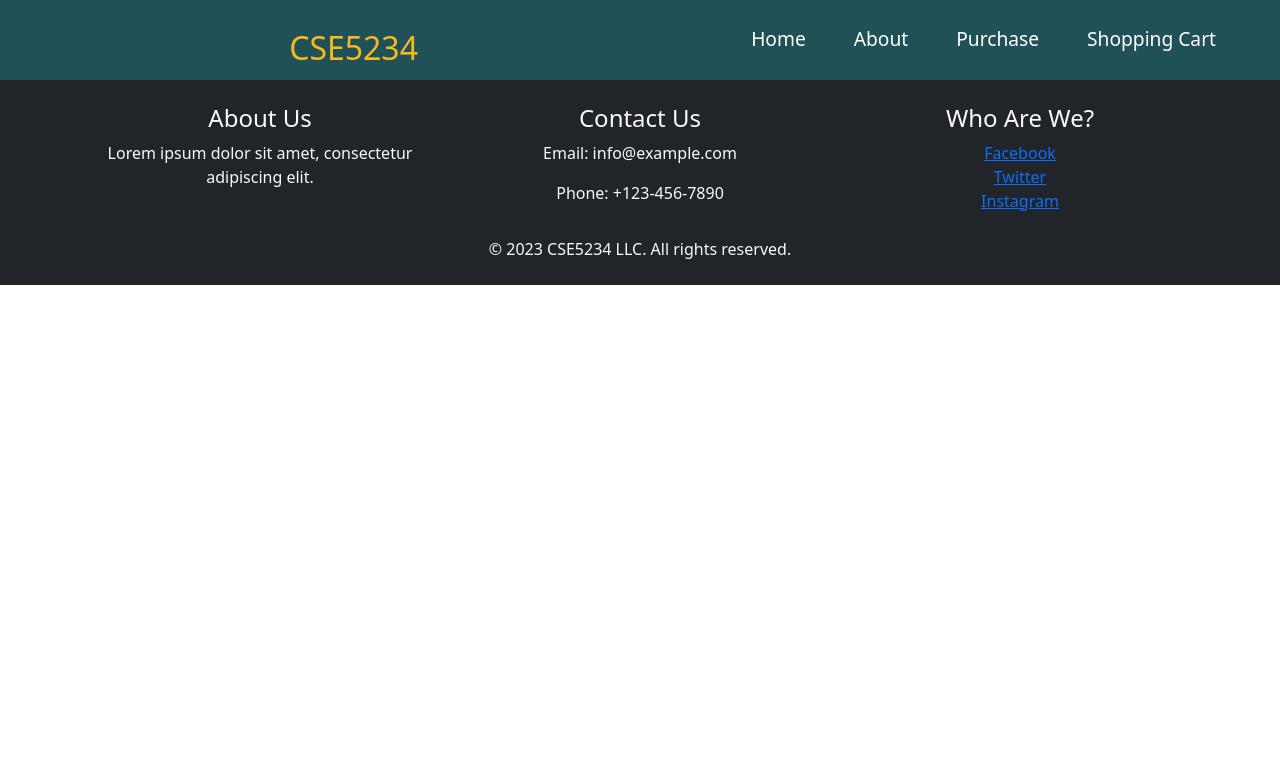
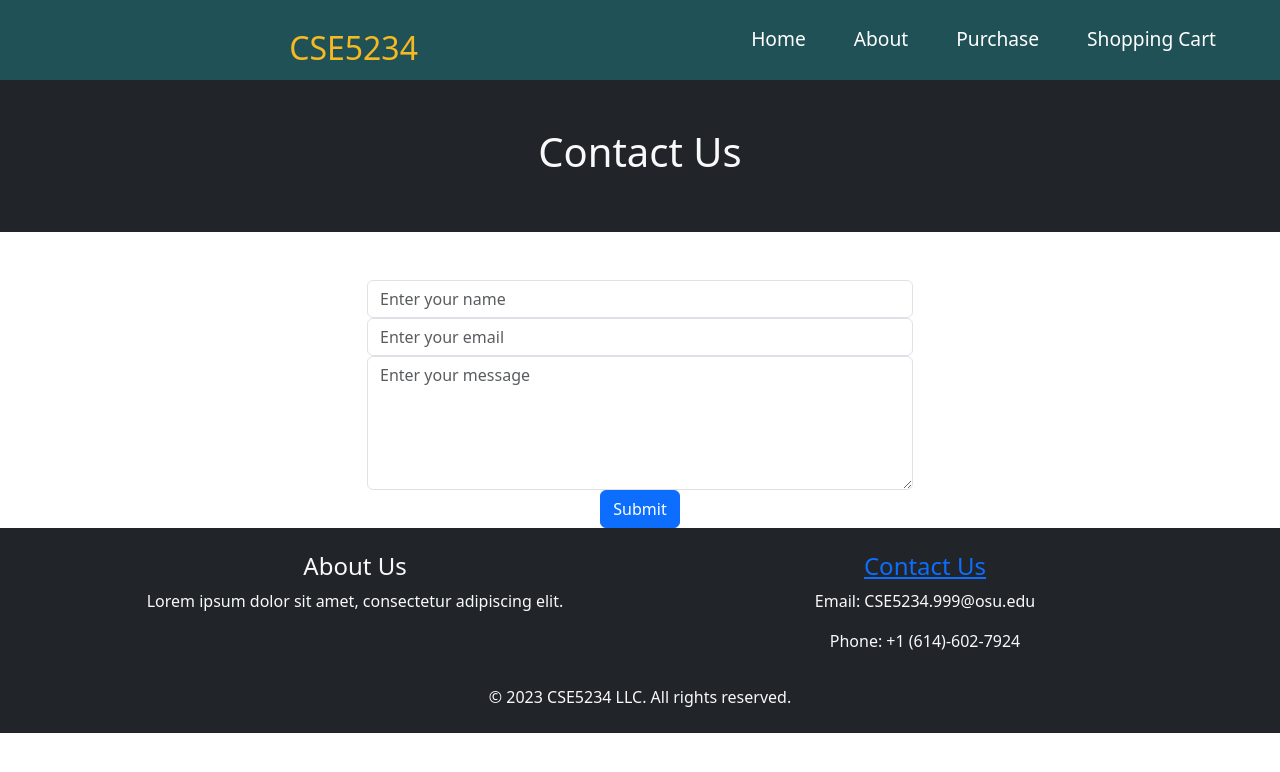
Before and after one commit to wyashar/cse5234, a React (Create React App) app: page /contactus in a window 1280 px wide. Shown: the top 772 px of the page. Built offline with nearby package versions, Linux system fonts and the light colour scheme.

Commit message:
creadted contactUs page

```diff
--- a/src/App.js
+++ b/src/App.js
@@ -8,6 +8,7 @@ import PaymentEntry from './paymentEntry';
 import ShippingEntry from './shippingEntry';
 import ViewOrder from './viewOrder';
 import ViewConfirmation from './Confirmation';
+import ContactUs from "./contactus"
 
 import Footer from "./components/footer";
 import Home from './components/home';
@@ -34,6 +35,7 @@ function App() {
       <Route path='/purchase/shippingEntry' element={<ShippingEntry/>} />
       <Route path='/purchase/viewOrder' element={<ViewOrder/>} />
       <Route path='/purchase/viewConfirmation' element={<ViewConfirmation/>} />
+      <Route path='/contactus' element={<ContactUs/>} />
       </Routes>
       </div>
       <Footer />
--- a/src/components/footer.js
+++ b/src/components/footer.js
@@ -1,23 +1,20 @@
 import React from 'react';
+import {Link} from "react-router-dom"
 
 const Footer = () => (
   <footer className="bg-dark text-light py-4">
     <div className="container">
       <div className="row">
-        <div className="col-md-4">
+        <div className="col-md-6">
           <h4>About Us</h4>
           <p>Lorem ipsum dolor sit amet, consectetur adipiscing elit.</p>
         </div>
-        <div className="col-md-4">
-          <h4>Contact Us</h4>
-          <p>Email: info@example.com</p>
-          <p>Phone: +123-456-7890</p>
-        </div>
-        <div className="col-md-4">
-          <h4>Who Are We?</h4>
-          <a href="#">Facebook</a><br />
-          <a href="#">Twitter</a><br />
-          <a href="#">Instagram</a>
+        <div className="col-md-6">
+          <h4>
+            <Link to="/contactus" replace>Contact Us</Link>
+          </h4>
+          <p>Email: CSE5234.999@osu.edu</p>
+          <p>Phone: +1 (614)-602-7924</p>
         </div>
       </div>
     </div>
--- /dev/null
+++ b/src/contactus.js
@@ -0,0 +1,31 @@
+import React from 'react';
+
+const ContactUs = () => {
+  return (
+    <div>
+      <header className="bg-dark text-light text-center py-5">
+        <h1>Contact Us</h1>
+      </header>
+      <div className="container mt-5">
+        <div className="row">
+          <div className="col-md-6 offset-md-3">
+            <form>
+              <div className="form-group">
+                <input type="text" className="form-control" id="name" placeholder="Enter your name" required />
+              </div>
+              <div className="form-group">
+                <input type="email" className="form-control" id="email" placeholder="Enter your email" required />
+              </div>
+              <div className="form-group">
+                <textarea className="form-control" id="message" rows="5" placeholder="Enter your message" required></textarea>
+              </div>
+              <button type="submit" className="btn btn-primary">Submit</button>
+            </form>
+          </div>
+        </div>
+      </div>
+    </div>
+  );
+};
+
+export default ContactUs;
```
